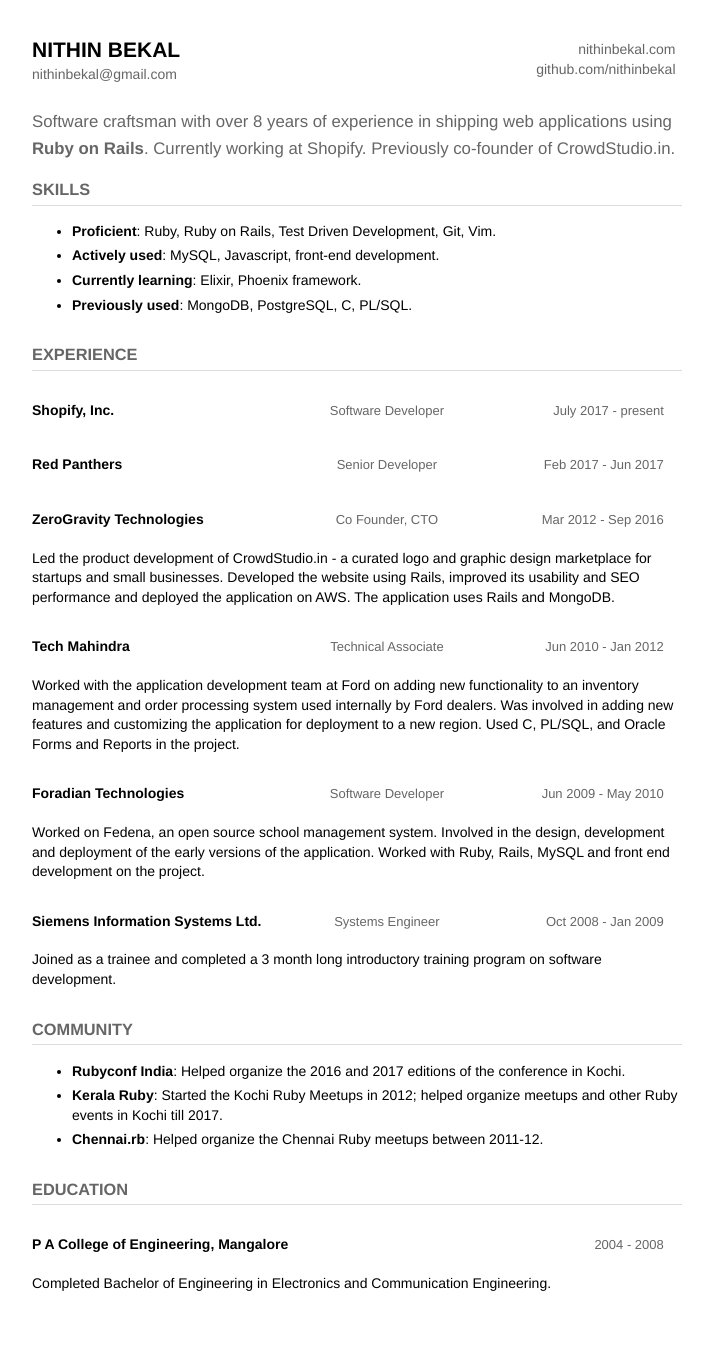
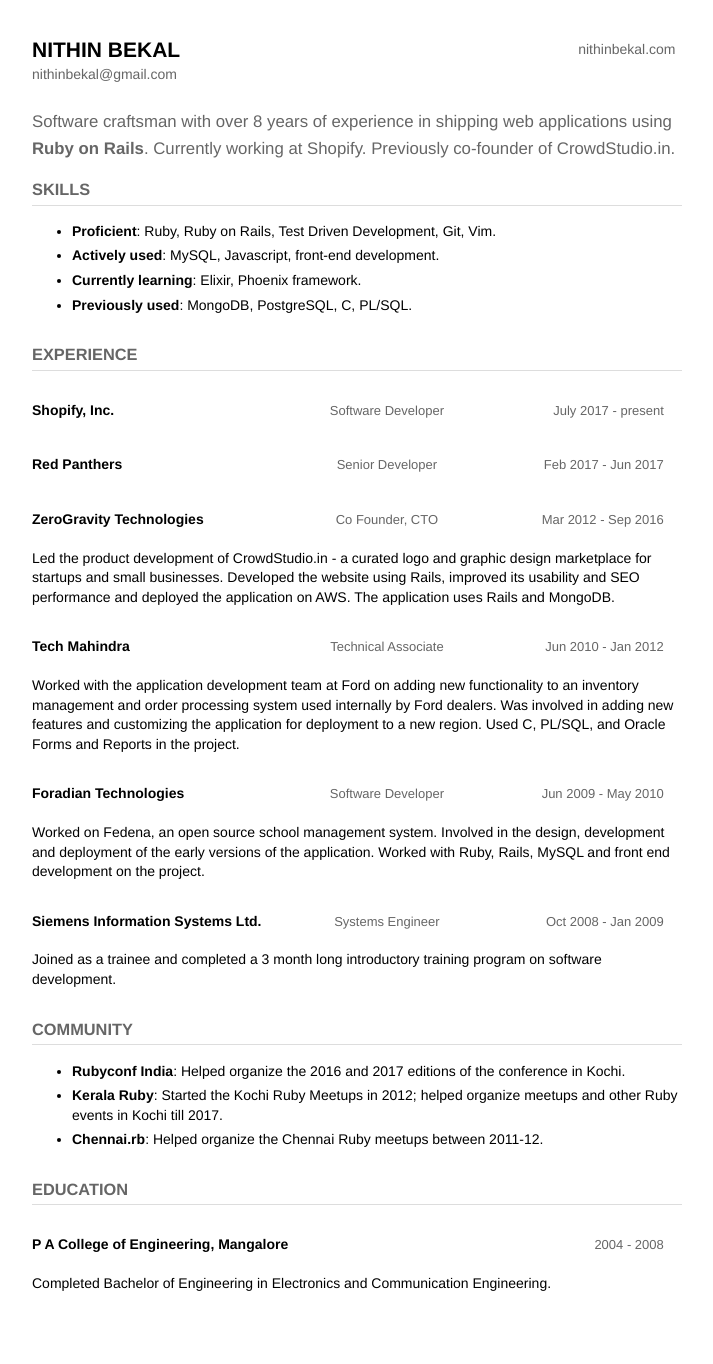
Before and after one commit to nithinbekal/nithinbekal.github.io, a Jekyll site: the page built from resume.html, in a window 1280 px wide. Shown: the whole page, without its empty margins (283-996 px from the left). Built offline with Jekyll 4.4.1, drawn with Linux system fonts in a browser that asks for light colours.

Commit message:
Remove github link to fix a11y warning

```diff
--- a/resume.html
+++ b/resume.html
@@ -86,7 +86,6 @@
         <div class="col-4">
           <div class="links text-right">
             <a href="http://nithinbekal.com/">nithinbekal.com</a><br>
-            <a href="http://github.com/nithinbekal">github.com/nithinbekal</a>
           </div>
         </div>
       </div>
```
